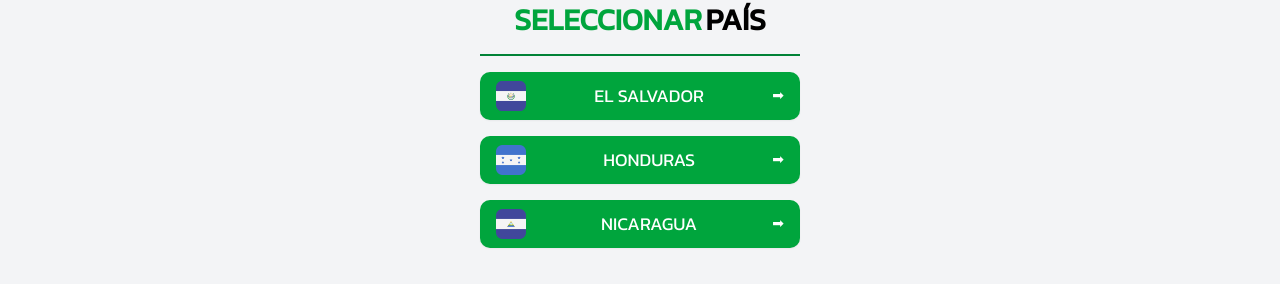
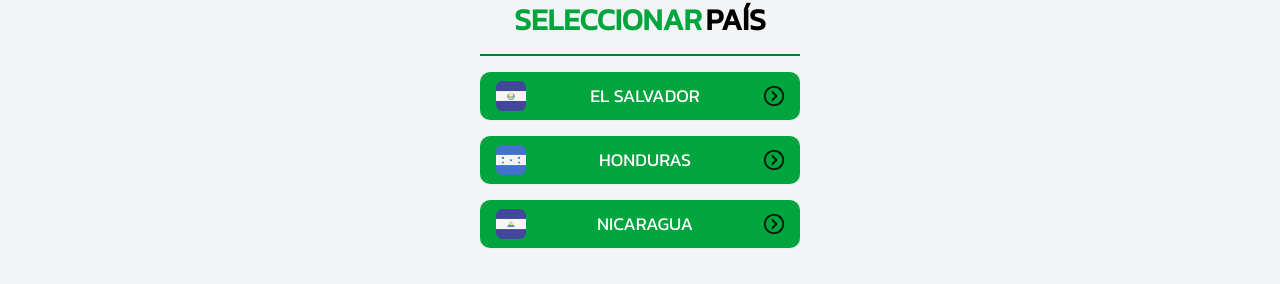
Before and after one commit to wil-ixcoy/acavisa, a Next.js app: page / in a window 1280 px wide. Shown: the part 146-430 px from the top of the page. Built offline with nearby package versions, Linux system fonts and the light colour scheme.

Commit message:
add arrow

```diff
--- a/src/app/api/join-us/route.ts
+++ b/src/app/api/join-us/route.ts
@@ -19,10 +19,10 @@ export async function POST(request: Request) {
     if (cvFile) {
       const fileExt = cvFile.name.split(".").pop();
       const fileName = `${uuidv4()}.${fileExt}`;
-      const filePath = `cvs/${fileName}`;
+      const filePath = `CVs/${fileName}`;
 
       const { error: uploadError } = await supabase.storage
-        .from("cv-bucket")
+        .from("media")
         .upload(filePath, cvFile, {
           cacheControl: "3600",
           upsert: false,
@@ -35,7 +35,7 @@ export async function POST(request: Request) {
         );
       }
 
-      cvUrl = supabase.storage.from("cv-bucket").getPublicUrl(filePath)
+      cvUrl = supabase.storage.from("media").getPublicUrl(filePath)
         .data.publicUrl;
     }
 
--- a/src/app/page.tsx
+++ b/src/app/page.tsx
@@ -35,8 +35,16 @@ export default function Home() {
                 height={30}
                 className="object-contain"
               />
-              <span className="flex items-center gap-2 text-lg">EL SALVADOR</span>
-              <span>➡</span>
+              <span className="flex items-center gap-2 text-lg">
+                EL SALVADOR
+              </span>
+              <Image
+                src="/icons/arrow-select-country.png"
+                alt="ACAVISA"
+                width={20}
+                height={20}
+                className="object-contain filter"
+              />
             </Button>
 
             <Button className="bg-secondary text-white flex justify-between w-full h-12 py-2 px-4 rounded-lg hover:cursor-pointer">
@@ -48,7 +56,13 @@ export default function Home() {
                 className="object-contain"
               />
               <span className="flex items-center gap-2 text-lg">HONDURAS</span>
-              <span>➡</span>
+              <Image
+                src="/icons/arrow-select-country.png"
+                alt="ACAVISA"
+                width={20}
+                height={20}
+                className="object-contain filter"
+              />{" "}
             </Button>
 
             <Button className="bg-secondary text-white flex justify-between w-full h-12 py-2 px-4 rounded-lg hover:cursor-pointer">
@@ -60,7 +74,13 @@ export default function Home() {
                 className="object-contain"
               />
               <span className="flex items-center gap-2 text-lg">NICARAGUA</span>
-              <span>➡</span>
+              <Image
+                src="/icons/arrow-select-country.png"
+                alt="ACAVISA"
+                width={20}
+                height={20}
+                className="object-contain filter"
+              />{" "}
             </Button>
           </div>
         </div>
```
Also changed, not shown: public/icons/arrow-select-country.png (added).
